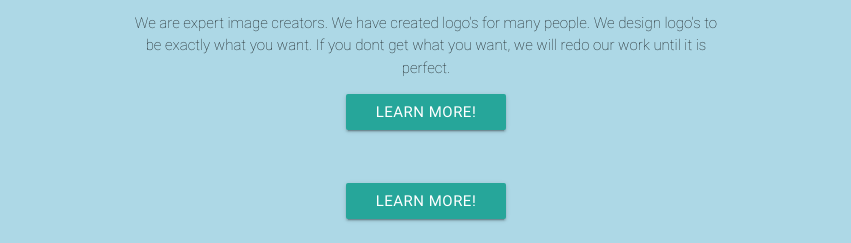
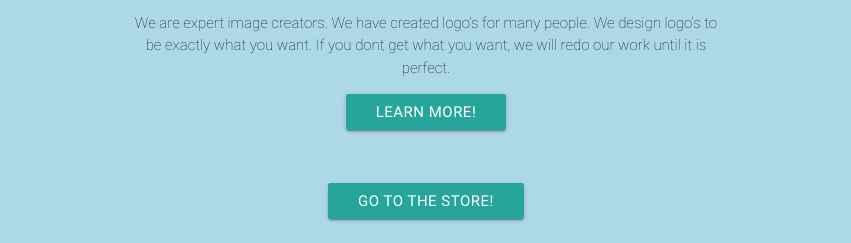
Before and after one commit to thecreaterspace/arnabcare.github.io, a plain HTML site: page index.html in a window 1280 px wide. Shown: the part 1104-1347 px from the top of the page, without its empty margins (214-1065 px from the left). Drawn offline with nearby package versions, Linux system fonts and the light colour scheme; files whose address does not match are found by name.

Commit message:
Update index.html

```diff
--- a/index.html
+++ b/index.html
@@ -52,7 +52,7 @@
           <a class="waves-effect waves-light btn" href="#"><div class="lrn">Learn More!</div></a>
           <p><br></p>
 
-          <a class="waves-effect waves-light btn" href="#"><div class="lrn">Learn More!</div></a>
+          <a class="waves-effect waves-light btn" href="http://getarnabcare.fwscart.com/"><div class="lrn">Go to the Store!</div></a>
 
         </div>
       </center>
```
